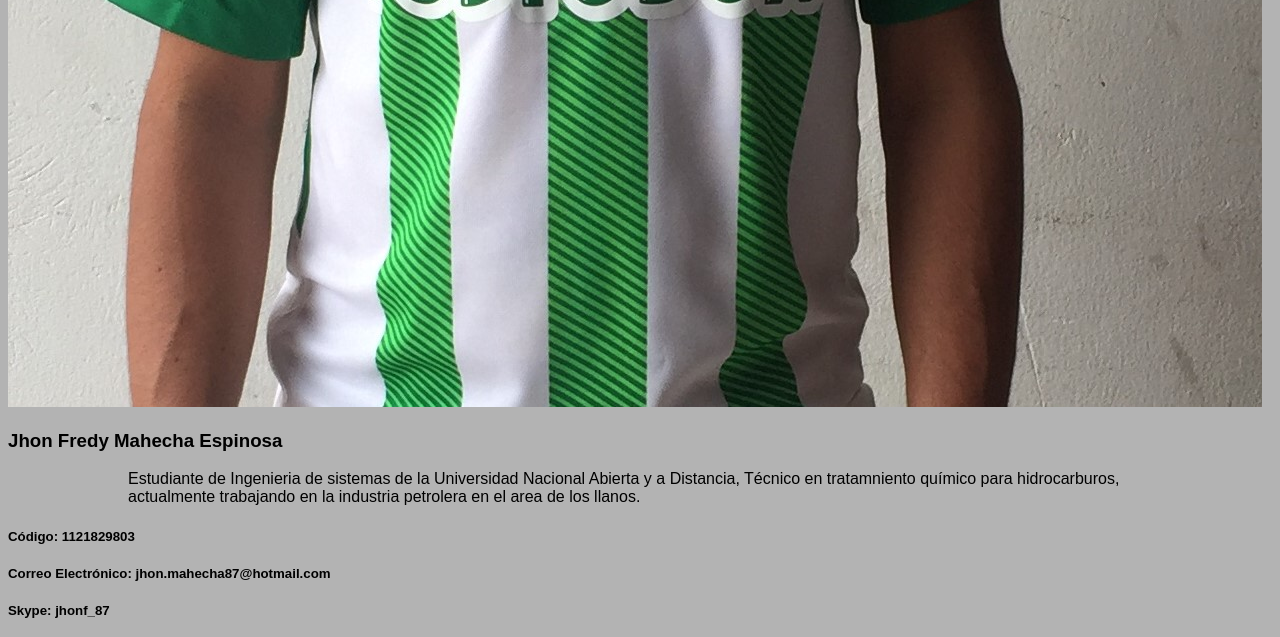
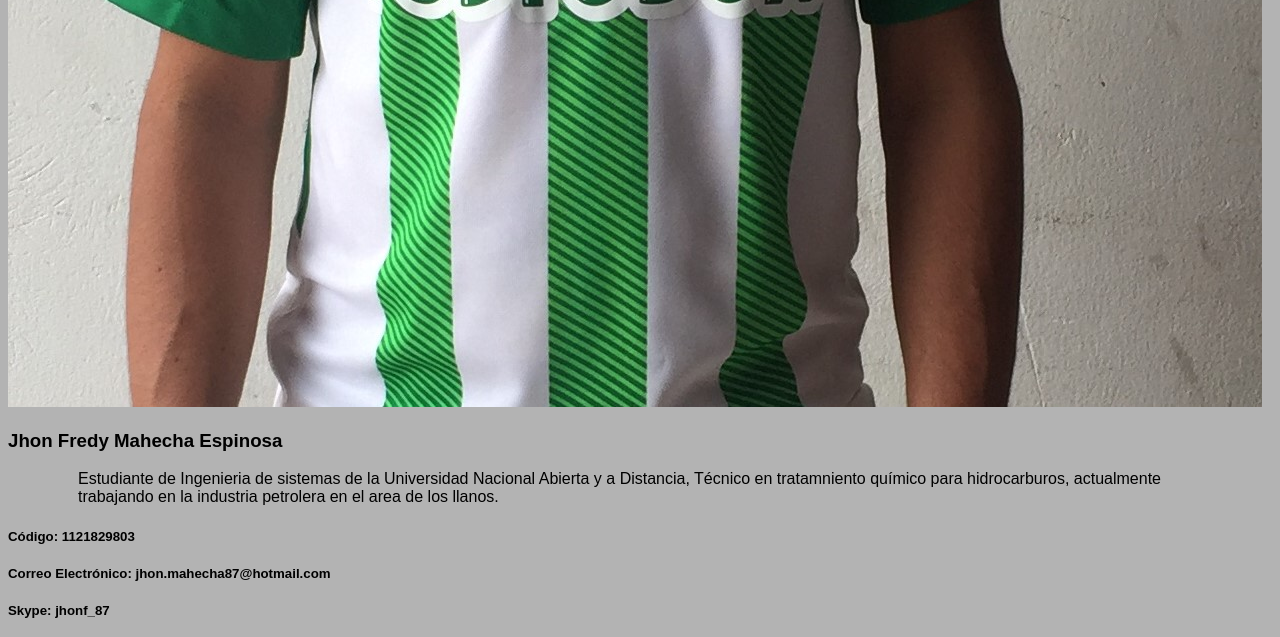
Before and after one commit to jhonmahecha87/OviUnad_DSW_Fase3, a website: page Desarrolladores.html in a window 1280 px wide. Shown: the part 1819-2456 px from the top of the page. Drawn offline with Linux system fonts and the light colour scheme.

Commit message:
Update Desarrolladores.html

```diff
--- a/Desarrolladores.html
+++ b/Desarrolladores.html
@@ -40,7 +40,7 @@ and open the template in the editor.
         </div style="text-align: center;">
             <img class="Jhon Mahecha" src="Img/Jhon Mahecha.jpg">
             <h3>Jhon Fredy Mahecha Espinosa</h3>
-            <p style="margin-left: 120px; margin-right: 120px;">Estudiante de Ingenieria de sistemas de la Universidad Nacional Abierta y a Distancia, Técnico en tratamniento químico para hidrocarburos, actualmente trabajando en la industria petrolera en el area de los llanos.</p>
+            <p style="margin-left: 70px; margin-right: 70px;">Estudiante de Ingenieria de sistemas de la Universidad Nacional Abierta y a Distancia, Técnico en tratamniento químico para hidrocarburos, actualmente trabajando en la industria petrolera en el area de los llanos.</p>
             <h5>Código: 1121829803</h5>
             <h5>Correo Electrónico: jhon.mahecha87@hotmail.com</h5>
             <h5>Skype: jhonf_87</h5>
```
